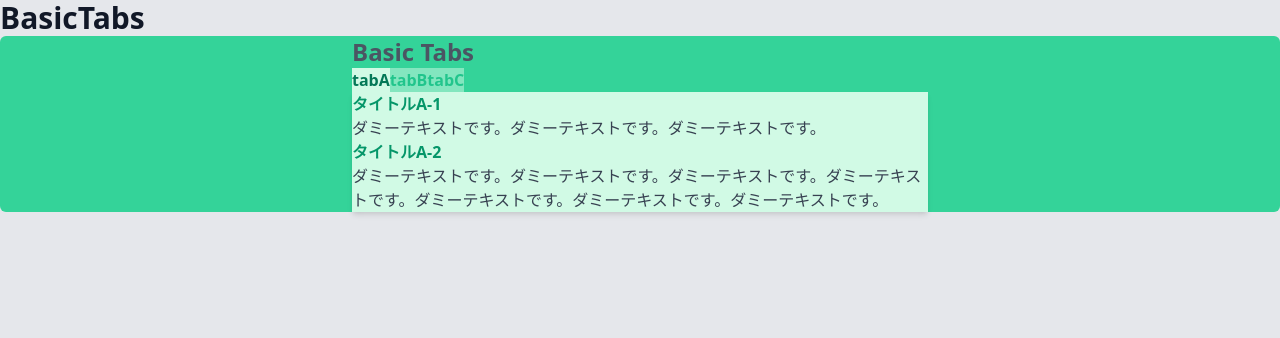
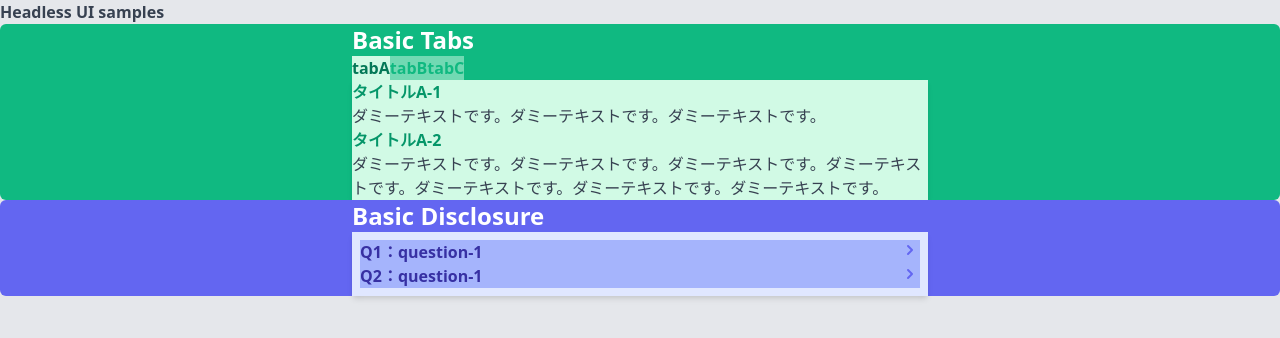
Before and after one commit to K-shigehito/headlessui-example, a Vue app: page / in a window 1280 px wide. Shown: the top 338 px of the page. Built offline with nearby package versions, Linux system fonts and the light colour scheme.

Commit message:
BasicDisclosureコンポーネントの実装

```diff
--- a/package.json
+++ b/package.json
@@ -8,6 +8,7 @@
   },
   "dependencies": {
     "@headlessui/vue": "^1.4.1",
+    "@heroicons/vue": "^1.0.4",
     "vue": "^3.2.6"
   },
   "devDependencies": {
--- a/src/App.vue
+++ b/src/App.vue
@@ -2,19 +2,31 @@ import HelloWorld from './components/HelloWorld.vue';
 <script setup lang="ts">
 // This starter template is using Vue 3 <script setup> SFCs
 // Check out https://v3.vuejs.org/api/sfc-script-setup.html#sfc-script-setup
+import BasicDisclosure from './components/BasicDisclosure.vue';
 import BasicTabs from './components/BasicTabs.vue';
 </script>
 
 <template>
-  <div class="pt-[30px] px-[12px] bg-gray-200 w-screen h-screen">
-    <h2 class="text-3xl font-bold text-gray-900">BasicTabs</h2>
+  <div class="pt-[24px] px-[12px] md:px-[30px] bg-gray-200 w-screen h-screen">
+    <h2 class="text-[30px] font-bold text-gray-700">Headless UI samples</h2>
     <div
-      class="mt-[30px] bg-green-400 px-[24px] pt-[30px] pb-[42px] rounded-md"
+      class="mt-[24px] bg-green-500 px-[24px] pt-[30px] pb-[42px] rounded-md"
     >
       <div class="max-w-xl mx-auto">
-        <h2 class="text-2xl font-bold text-gray-600">Basic Tabs</h2>
+        <h2 class="text-2xl font-bold text-white">Basic Tabs</h2>
         <div class="mt-[24px]">
           <BasicTabs />
+        </div>
+      </div>
+    </div>
+
+    <div
+      class="mt-[30px] bg-indigo-500 px-[24px] pt-[30px] pb-[42px] rounded-md"
+    >
+      <div class="max-w-xl mx-auto">
+        <h2 class="text-2xl font-bold text-white">Basic Disclosure</h2>
+        <div class="mt-[24px]">
+          <BasicDisclosure />
         </div>
       </div>
     </div>
--- /dev/null
+++ b/src/components/BasicDisclosure.vue
@@ -0,0 +1,73 @@
+<template>
+  <div class="w-full">
+    <div
+      class="p-2 bg-indigo-100 rounded-[4px] flex flex-col gap-[12px] shadow-md"
+    >
+      <Disclosure v-for="data in sampleData" v-slot="{ open }" :key="data.id">
+        <div>
+          <DisclosureButton
+            class="
+              flex
+              justify-between
+              w-full
+              px-[24px]
+              py-[12px]
+              text-[14px]
+              font-bold
+              text-indigo-800
+              bg-indigo-300
+              rounded-[6px]
+              hover:bg-indigo-300
+            "
+          >
+            <span> {{ data.question }}</span>
+            <ChevronRightIcon
+              :class="open ? 'transform rotate-90' : ''"
+              class="w-5 h-5 text-indigo-500"
+            />
+          </DisclosureButton>
+
+          <DisclosurePanel
+            class="px-[24px] pt-[12px] pb-[6px] text-[14px] text-gray-700"
+          >
+            {{ data.answer }}
+          </DisclosurePanel>
+        </div>
+      </Disclosure>
+    </div>
+  </div>
+</template>
+
+<script lang="ts">
+import { defineComponent, ref } from 'vue';
+import { Disclosure, DisclosureButton, DisclosurePanel } from '@headlessui/vue';
+import { ChevronRightIcon } from '@heroicons/vue/solid';
+
+export default defineComponent({
+  components: {
+    Disclosure,
+    DisclosureButton,
+    DisclosurePanel,
+    ChevronRightIcon,
+  },
+
+  setup() {
+    const sampleData = ref([
+      {
+        id: 1,
+        question: 'Q1：question-1',
+        answer: 'A1：answer-1',
+      },
+      {
+        id: 2,
+        question: 'Q2：question-1',
+        answer: 'A2：answer-1',
+      },
+    ]);
+
+    return {
+      sampleData,
+    };
+  },
+});
+</script>
```
Also changed, not shown: 1 other file (tests, documents, lock files or other folders).
